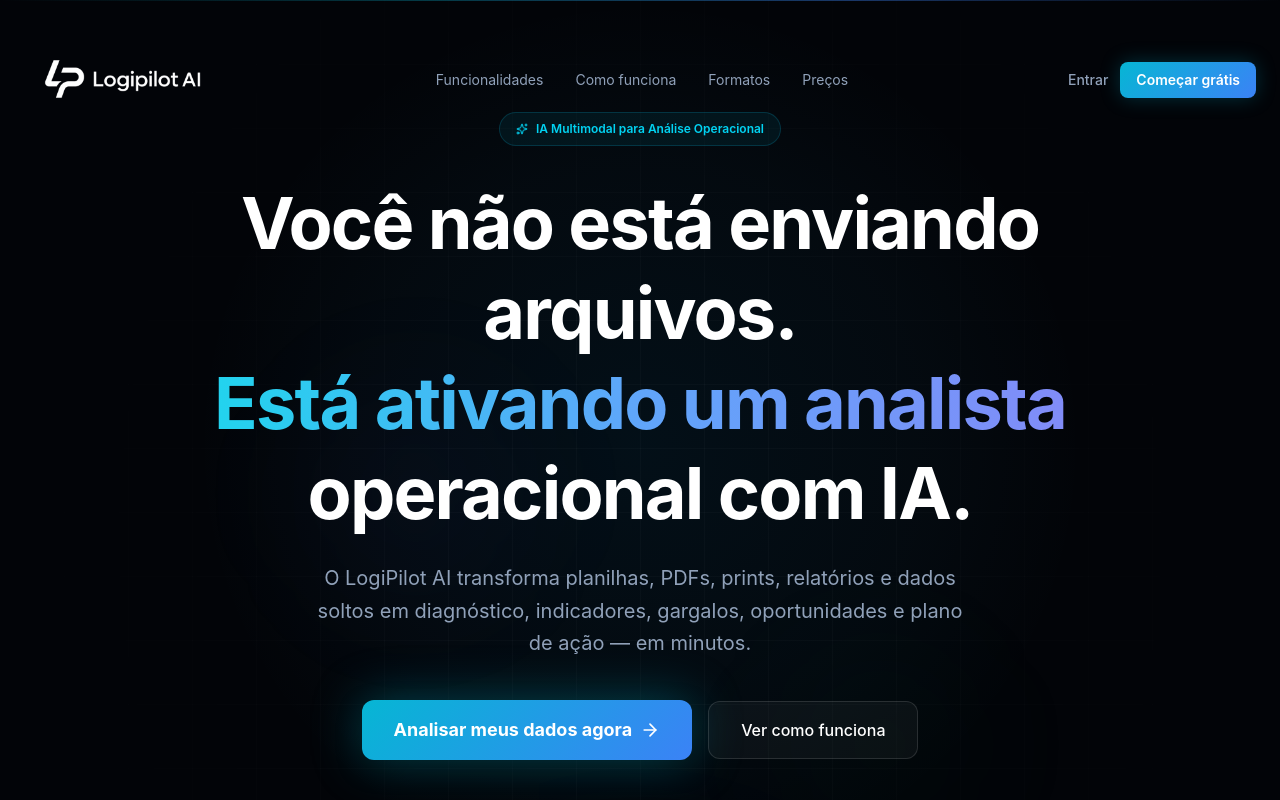
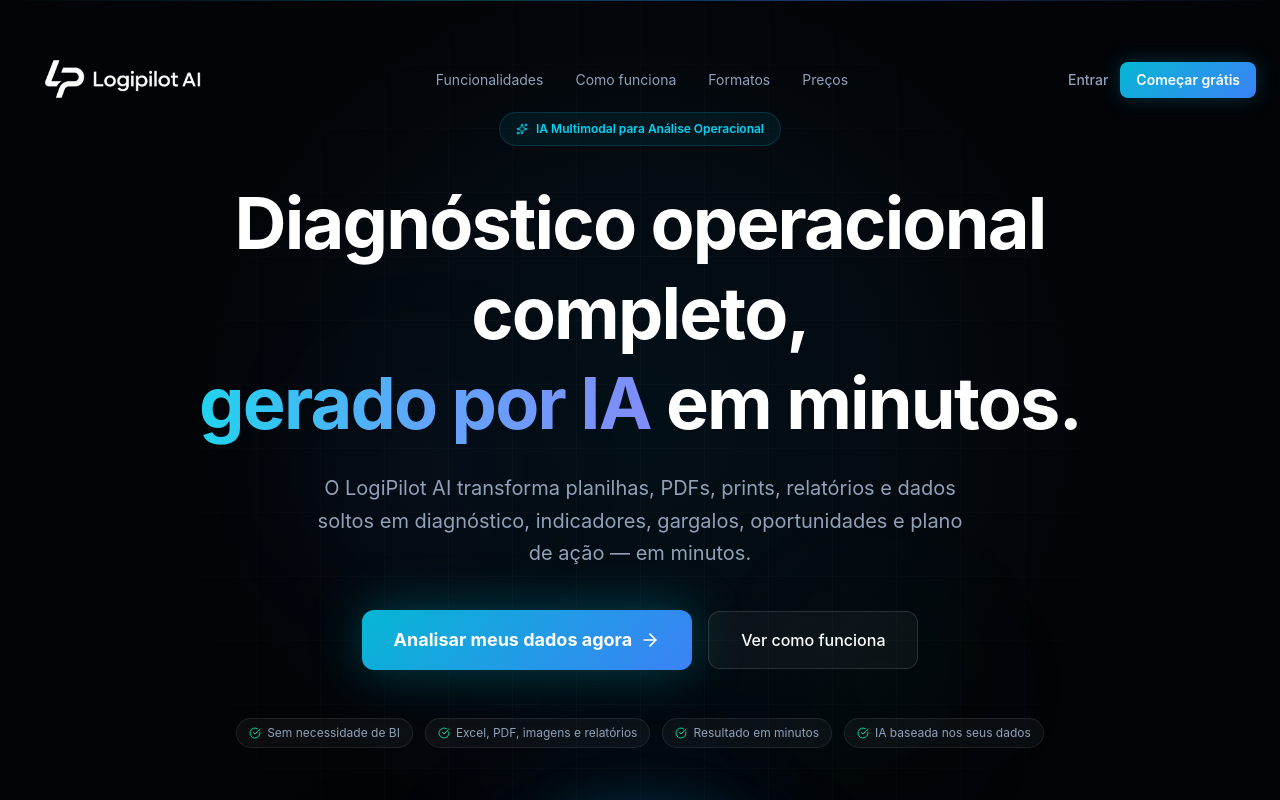
Before and after one commit to zanao-cloud/logipilot, a Next.js app: page / in a window 1280 px wide. Shown: the top 800 px of the page. Built offline with nearby package versions, Linux system fonts and the light colour scheme.

Commit message:
copy: replace landing headline
Why: user disliked the previous "Você não está enviando arquivos..."
contrast structure. New headline is direct and outcome-focused.

Co-Authored-By: Claude Opus 4.7 <noreply@anthropic.com>

```diff
--- a/app/page.tsx
+++ b/app/page.tsx
@@ -172,16 +172,16 @@ export default function LandingPage() {
           </div>
 
           <h1 className="text-5xl md:text-7xl font-bold leading-tight mb-6 tracking-tight">
-            Você não está enviando arquivos.<br className="hidden sm:block" />
+            Diagnóstico operacional completo,<br className="hidden sm:block" />
             <span style={{
               backgroundImage: 'linear-gradient(90deg, #22d3ee, #60a5fa, #818cf8)',
               WebkitBackgroundClip: 'text',
               WebkitTextFillColor: 'transparent',
               backgroundClip: 'text',
             }}>
-              {' '}Está ativando um analista
+              gerado por IA
             </span>{' '}
-            <span className="text-white">operacional com IA.</span>
+            <span className="text-white">em minutos.</span>
           </h1>
 
           <p className="text-xl text-slate-400 max-w-2xl mx-auto mb-10 leading-relaxed">
```
